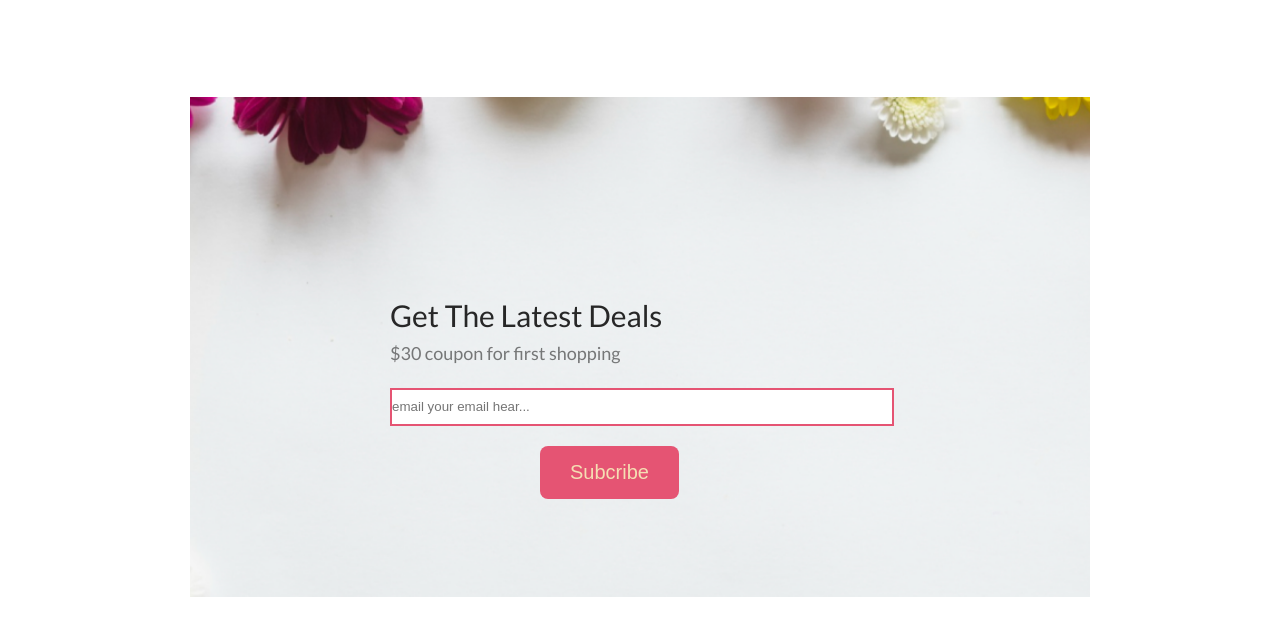
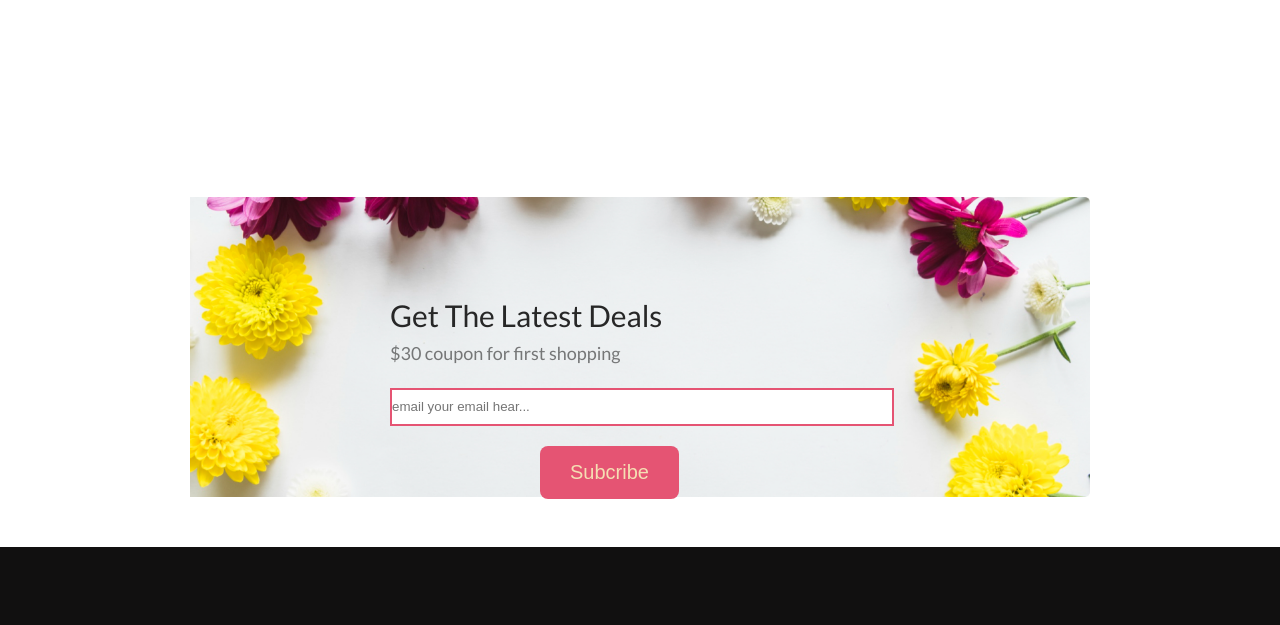
Before and after one commit to dipukumar11/assignment, a plain HTML site: page index.html in a window 1280 px wide. Shown: the part 2652-3277 px from the top of the page. Drawn offline with Linux system fonts and the light colour scheme.

Commit message:
repet commit

```diff
--- a/style.css
+++ b/style.css
@@ -292,15 +292,15 @@ line-height: 20px;
 .email-section{
 
 background-image: url("Flower Asset/Rectangle 9.png");
-height: 300px;
+height: 200px;
 background-size: cover;
-background-position: center;
+background-position: 100%;
 background-repeat: no-repeat;
 width:900px;
 margin:auto;
 
-margin-top: 100px;
-padding-top:200px;
+margin-top: 200px;
+padding-top:100px;
 
 }
 .email-content{
@@ -316,6 +316,7 @@ font-size: 30px;
 font-style: normal;
 font-weight: 400;
 line-height: normal;
+
 }
 .email-content p{
     color: rgba(39, 39, 39, 0.60);
@@ -326,6 +327,7 @@ font-style: normal;
 font-weight: 200;
 line-height: 10px;
 margin-top: 15px;
+
 }
 .email-content input{width: 500px;
     height: 34px;
```
